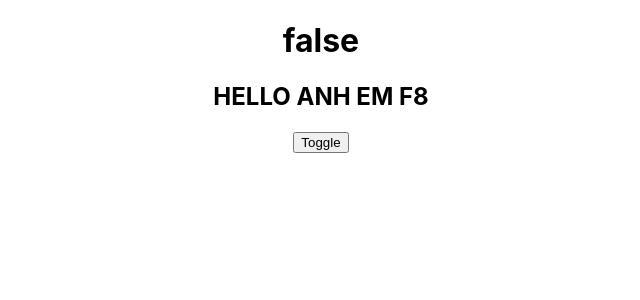
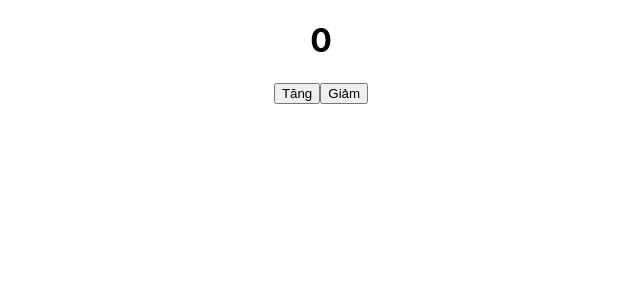
Before and after one commit to giapdq04/tiktok-reactjs, a React (Create React App) app: page / in a window 1280 px wide. Shown: the top 300 px of the page, without its empty margins (319-959 px from the left). Built offline with nearby package versions, Linux system fonts and the light colour scheme.

Commit message:
học useMemo, useReducer

```diff
--- a/src/App.js
+++ b/src/App.js
@@ -1,22 +1,29 @@
 import './App.css';
-import {useCallback, useState} from "react";
-import Content from "./Content";
+import {useReducer} from "react";
 
+const initState = 0
+
+const UP = 'up'
+const DOWN = 'down'
+
+const reducer = (state, action) => {
+    switch (action) {
+        case UP:
+            return state + 1
+        case DOWN:
+            return state - 1
+        default:
+            throw new Error(`Unknown action: ${action}`)
+    }
+}
 
 function App() {
-    const [isShow, setIsShow] = useState(false)
-
-    const handleChange = useCallback(() => {
-        setIsShow(!isShow)
-    },[])
-
+    const [number, dispatch] = useReducer(reducer, initState)
     return (
         <div className="App">
-
-            <h1>{isShow ? 'true' : 'false'}</h1>
-            <Content onChange={handleChange}/>
-
-
+            <h1>{number}</h1>
+            <button onClick={() => dispatch(UP)}>Tăng</button>
+            <button onClick={() => dispatch(DOWN)}>Giảm</button>
         </div>
     );
 }
```
